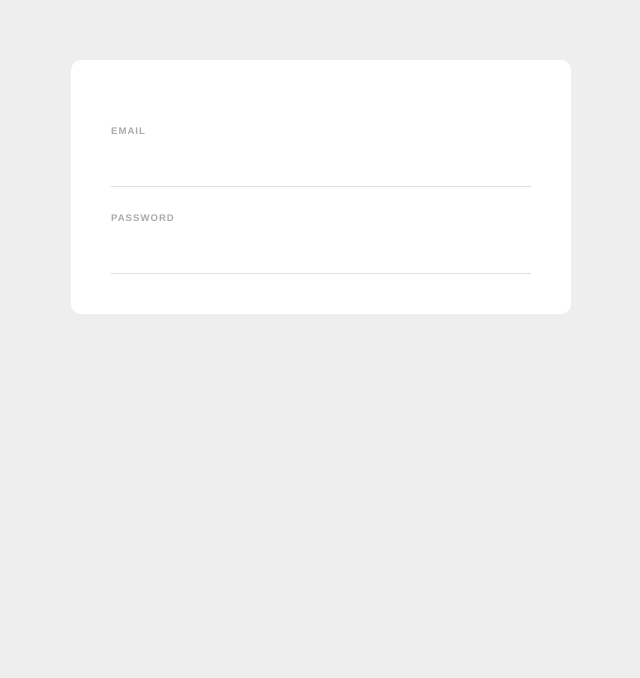
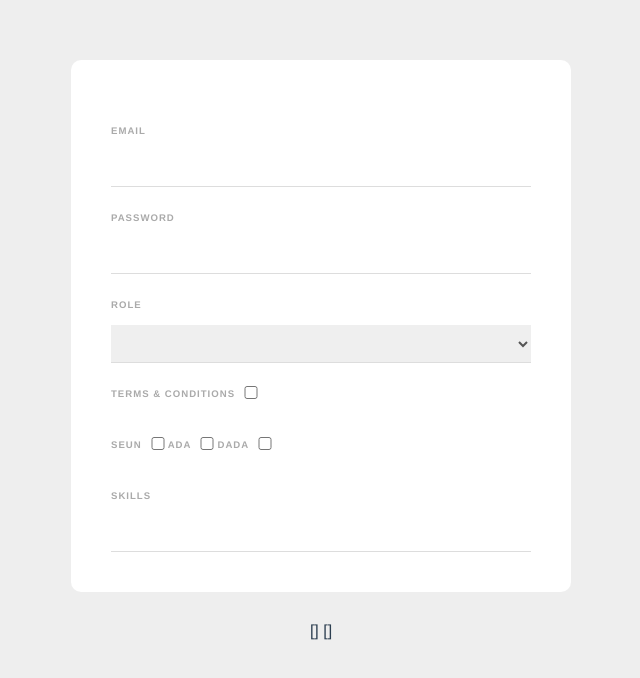
Before and after one commit to afolabiopakunle/vue-form-inputs, a Vue app: page / in a window 1280 px wide. Shown: the top 678 px of the page, without its empty margins (319-959 px from the left). Built offline with nearby package versions, Linux system fonts and the light colour scheme.

Commit message:
add skill implemented

```diff
--- a/src/components/SignupForm.vue
+++ b/src/components/SignupForm.vue
@@ -1,24 +1,36 @@
 <template>
     <form>
         <label for="email">Email</label>
-        <input
-        v-model="email"
-        type="email"
-        name="email"
-        id="email"
-        required
-        />
+        <input v-model="email" type="email" name="email" id="email" required />
 
         <label for="password">Password</label>
-        <input
-        v-model="password"
-        type="email"
-        name="password"
-        id="password"
-        required
-        />
-        {{ email }} {{ password }}
+        <input v-model="password" type="email" name="password" id="password" required />
+        <label for="role">Role</label>
+        <select name="role" id="role" v-model="role">
+            <option value="designer">Designer</option>
+            <option value="developer">Developer</option>
+        </select>
+        <div class="terms">
+            <label for="terms">Terms & Conditions</label>
+            <input type="checkbox" name="terms" id="terms" v-model="terms">
+        </div>
+        <div>
+            <label for="seun">Seun</label>
+            <input type="checkbox" name="seun" id="seun" v-model="names" value="Seun">
+            <label for="ada">Ada</label>
+            <input type="checkbox" name="ada" id="ada" v-model="names" value="Ada">
+            <label for="dada">Dada</label>
+            <input type="checkbox" name="dada" id="dada" v-model="names" value="Dada">
+        </div>
+        <label for="tempSkill">Skills</label>
+        <input v-model="tempSkill" type="text" name="tempSkill" id="tempSkill" @keyup="addSkill" required />
+        <span v-for="skill in skills" :key="skill" class="pill">
+            {{ skill + ' ' }}
+        </span>
     </form>
+    <div>
+        {{ email }} {{ password }} {{ role }} {{ terms }} {{ names }} {{ skills }}
+    </div>
 </template>
 <script>
 export default {
@@ -26,12 +38,41 @@ data() {
         return {
             email: '',
             password: '',
+            role: '',
+            terms: '',
+            names: [],
+            tempSkill: '',
+            skills: []
         }
+    },
+    methods: {
+        addSkill(e) {
+            if (e.key === ',' || e.key === 'Enter' && this.tempSkill) {
+                let value = e.target.value
+                if (this.skills.includes(value)) {
+                    this.tempSkill = null;
+                    return
                 }
+                if (e.key === ',') {
+                    value = value.slice(0, -1);
+                    if (this.skills.includes(value)) {
+                        this.tempSkill = null;
+                        return
+                    }
+                    this.skills.push(value)
+                    console.log(value);
+                    this.tempSkill = null;
+                    return
+                }
+                console.log(value);
+                this.skills.push(value)
+                this.tempSkill = null;
+            }
+        },
+    },
 }
 </script>
 <style scoped>
-
 form {
     max-width: 420px;
     margin: 30px auto;
@@ -52,7 +93,8 @@ label {
     cursor: pointer;
 }
 
-input {
+input,
+select {
     display: block;
     padding: 10px 6px;
     width: 100%;
@@ -61,4 +103,13 @@ input {
     border-bottom: 1px solid #DDDDDD;
     color: #555555;
 }
+
+input[type='checkbox'] {
+    display: inline-block;
+    width: 16px;
+    margin: 0 10px 0 0;
+    position: relative;
+    top: 2px;
+    left: 8px;
+}
 </style>
```
Lines whose indentation alone changed are shown as unchanged.
